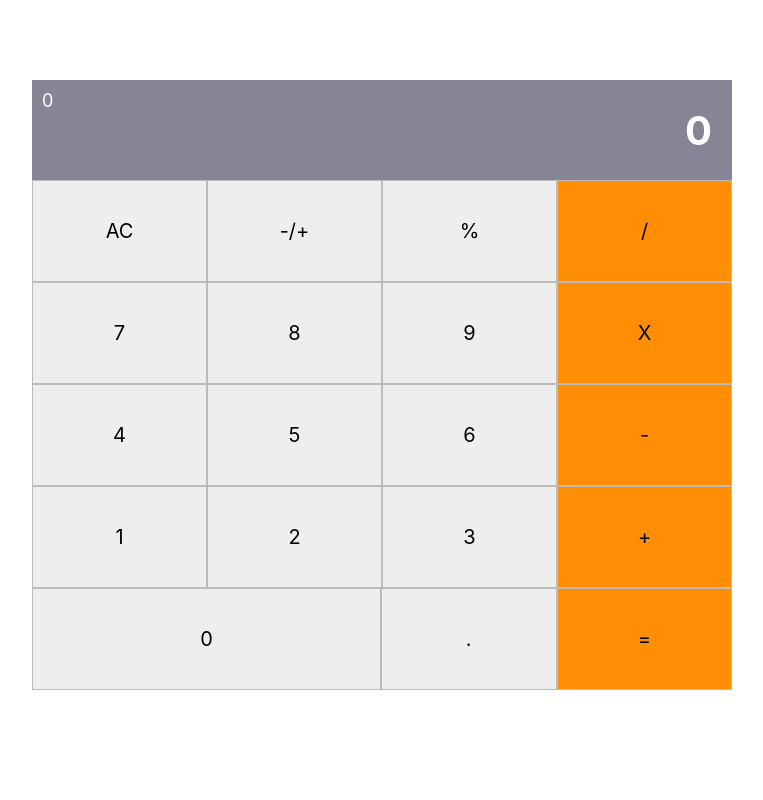
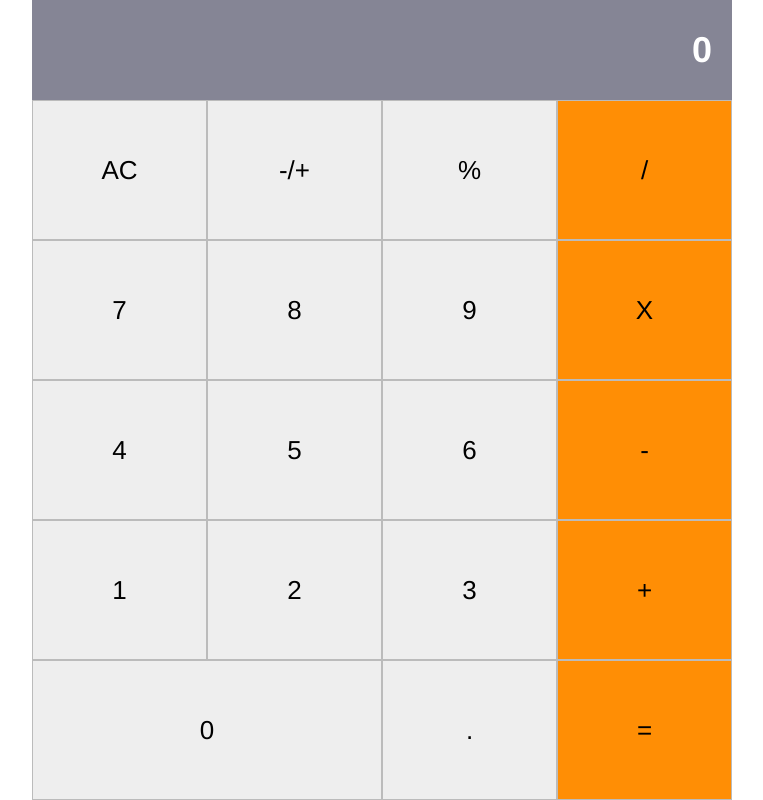
Before and after one commit to ioanniskousis/Calculator, a React (Create React App) app: page / in a window 1280 px wide. Shown: the whole page, without its empty margins (258-1021 px from the left). Built offline with nearby package versions, Linux system fonts and the light colour scheme.

Commit message:
refactored using functional components and hooks

```diff
--- a/src/App.css
+++ b/src/App.css
@@ -1,40 +1,44 @@
-.App {
-  text-align: center;
-  background-color: #eee;
-  width: 700px;
-  margin: 10vh auto;
-  font-size: 5vh;
+div {
   box-sizing: border-box;
 }
 
-.App-logo {
+.app {
+  text-align: center;
+  background-color: #eee;
+  width: 100%;
+  max-width: 700px;
+  margin: auto;
+  height: 100%;
+}
+
+.app-logo {
   height: 40vmin;
   pointer-events: none;
 }
 
 @media (prefers-reduced-motion: no-preference) {
-  .App-logo {
-    animation: App-logo-spin infinite 5s linear;
+  .app-logo {
+    animation: app-logo-spin infinite 5s linear;
   }
 }
 
-.App-header {
+.app-header {
   background-color: #282c34;
   min-height: 100vh;
   display: flex;
   flex-direction: column;
   align-items: center;
   justify-content: center;
-  font-size: calc(10px + 2vmin);
   color: white;
 }
 
-.App-link {
+.app-link {
   color: #61dafb;
 }
 
-.Display {
+.display {
   background-color: rgb(133, 133, 149);
+  font-size: 36px;
   font-weight: bold;
   color: #fff;
   height: 100px;
@@ -42,7 +46,6 @@
   justify-content: flex-end;
   align-items: center;
   padding: 20px;
-  box-sizing: border-box;
   position: relative;
 }
 
@@ -50,37 +53,28 @@
   position: absolute;
   left: 0;
   top: 0;
+  font-size: 26px;
   font-weight: normal;
-  font-size: 18px;
   padding: 10px;
 }
 
-.displayOperation {
-  position: absolute;
-  right: 20px;
-  top: 0;
-  font-weight: normal;
-  font-size: 18px;
-  padding: 10px;
-}
-
-.ButtonPanel {
+.button-panel {
+  font-size: 26px;
   display: flex;
   flex-direction: column;
   justify-content: flex-start;
   align-items: center;
-  font-size: 2.5vh;
-  box-sizing: border-box;
+  height: calc(100% - 100px);
 }
 
-.ButtonGroup {
+.button-group {
   display: flex;
+  flex: 1;
   width: 100%;
-  box-sizing: border-box;
 }
 
-.Button {
-  height: 100px;
+.button {
+  /* height: 100px; */
   width: 25%;
   display: flex;
   justify-content: center;
@@ -90,15 +84,15 @@
   border: 1px solid #bbb;
 }
 
-.Button2 {
+.wide-button {
   width: 50%;
 }
 
-.Button3 {
+.gray-button {
   background-color: #eee;
 }
 
-@keyframes App-logo-spin {
+@keyframes app-logo-spin {
   from {
     transform: rotate(0deg);
   }
--- a/src/components/App.js
+++ b/src/components/App.js
@@ -1,65 +1,37 @@
-/* eslint-disable react/destructuring-assignment */
-import React from 'react';
-import PropTypes from 'prop-types';
+import React, { useState } from 'react';
 import '../App.css';
 import Display from './Display';
 import ButtonPanel from './ButtonPanel';
 import calculate from '../logic/calculate';
 
-class App extends React.Component {
-  constructor(props) {
-    super(props);
-    this.state = {
-      total: props.total,
-      next: props.next,
-      operation: props.operation,
+const App = () => {
+  const [total, setTotal] = useState(0);
+  const [next, setNext] = useState(0);
+  const [operation, setOperation] = useState(null);
+
+  const handleClick = e => {
+    const buttonName = e.target.getAttribute('id');
+
+    const calculator = { total, next, operation };
+    const result = calculate(calculator, buttonName);
+    setTotal(result.total);
+    setNext(result.next);
+    setOperation(result.operation);
   };
-    this.handleClick = this.handleClick.bind(this);
-  }
 
-  handleClick(buttonName) {
-    const { state } = this;
-    const result = calculate(state, buttonName);
-    const { total, next, operation } = result;
-    this.setState({
-      total,
-      next,
-      operation,
-    });
-  }
-
-  render() {
-    const { operation } = this.state;
-    const total = this.state.total ? this.state.total.toString() : '0';
-    const next = this.state.next ? this.state.next.toString() : '0';
   const output = (operation === '=') ? total.toString() : next.toString();
   return (
-      <div>
-        <div className="App" id="App">
+    <div className="app" id="app">
       <Display
         output={output}
         total={total}
         operation={operation}
       />
       <ButtonPanel
-            clickHandler={this.handleClick}
+        clickHandler={handleClick}
       />
     </div>
-      </div>
   );
-  }
-}
-
-App.propTypes = {
-  total: PropTypes.string,
-  next: PropTypes.string,
-  operation: PropTypes.string,
-};
-
-App.defaultProps = {
-  total: null,
-  next: null,
-  operation: null,
 };
 
 export default App;
--- a/src/components/Button.js
+++ b/src/components/Button.js
@@ -3,27 +3,24 @@
 import React from 'react';
 import PropTypes from 'prop-types';
 
-function handleClick(buttonName, clickHandler) {
-  clickHandler(buttonName);
-}
-
-function Button(props) {
-  const { clickHandler } = props;
-  const { name } = props;
-  const { wide } = props;
-  const { color } = props;
-  const classname = (wide ? 'Button Button2' : 'Button')
-    .concat(color ? ' Button3' : '');
+const Button = ({
+  clickHandler,
+  name,
+  wide,
+  color,
+}) => {
+  const classname = (wide ? 'button wide-button' : 'button')
+    .concat(color ? ' gray-button' : '');
   return (
     <div
       className={classname}
       id={name}
-      onClick={() => handleClick(name, clickHandler)}
+      onClick={clickHandler}
     >
       {name}
     </div>
   );
-}
+};
 
 Button.propTypes = {
   name: PropTypes.string,
--- a/src/components/ButtonPanel.js
+++ b/src/components/ButtonPanel.js
@@ -2,7 +2,7 @@ import React from 'react';
 import PropTypes from 'prop-types';
 import Button from './Button';
 
-function ButtonPanel(props) {
+const ButtonPanel = props => {
   const { clickHandler } = props;
   const groupsInfo = [
     [
@@ -52,17 +52,17 @@ function ButtonPanel(props) {
     });
 
     buttonGroups.push(
-      <div className="ButtonGroup">
+      <div className="button-group">
         {buttons}
       </div>,
     );
   });
   return (
-    <div className="ButtonPanel">
+    <div className="button-panel">
       {buttonGroups}
     </div>
   );
-}
+};
 
 ButtonPanel.propTypes = {
   clickHandler: PropTypes.func,
--- a/src/components/Display.js
+++ b/src/components/Display.js
@@ -1,17 +1,17 @@
 import React from 'react';
 import PropTypes from 'prop-types';
 
-function Display(props) {
+const Display = props => {
   const { output, total, operation } = props;
   return (
-    <div className="Display">
+    <div className="display">
       {output}
       <div className="displayTotal">
         {total ? total.toString().concat(' ').concat(operation || '') : ''}
       </div>
     </div>
   );
-}
+};
 
 Display.propTypes = {
   output: PropTypes.string,
--- a/src/index.css
+++ b/src/index.css
@@ -1,27 +1,12 @@
 body {
   margin: 0;
-  font-family:
-    -apple-system,
-    BlinkMacSystemFont,
-    'Segoe UI',
-    'Roboto',
-    'Oxygen',
-    'Ubuntu',
-    'Cantarell',
-    'Fira Sans',
-    'Droid Sans',
-    'Helvetica Neue',
-    sans-serif;
+  padding: 0;
+  font-family: 'Helvetica Neue';
   -webkit-font-smoothing: antialiased;
   -moz-osx-font-smoothing: grayscale;
+  height: 100vh;
 }
 
-code {
-  font-family:
-    source-code-pro,
-    Menlo,
-    Monaco,
-    Consolas,
-    'Courier New',
-    monospace;
+#root {
+  height: 100%;
 }
```
Also changed, not shown: 2 other files (tests, documents, lock files or other folders). Lines whose indentation alone changed are shown as unchanged.
